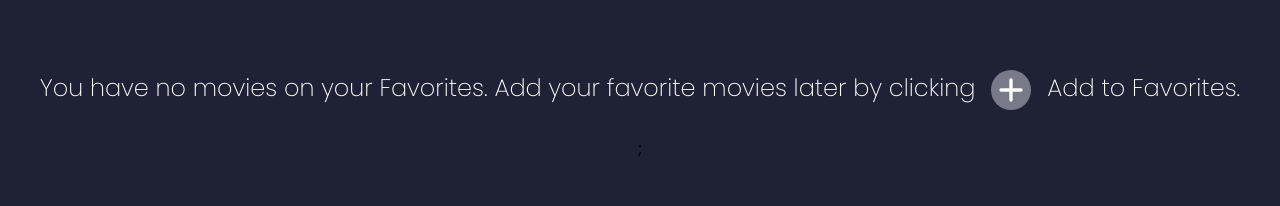
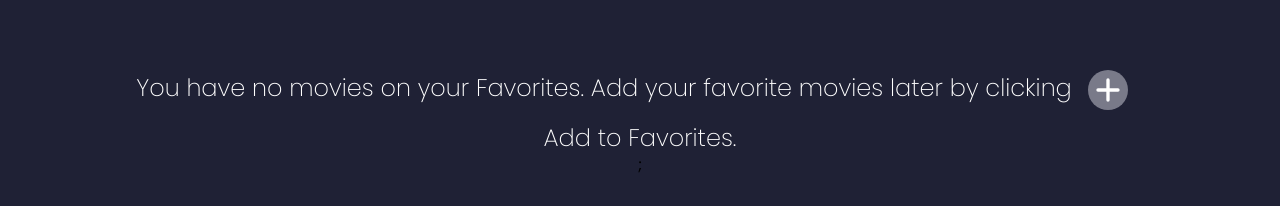
Before and after one commit to fgerrymok/react-movie-app, a React (Vite) app in the folder movie-app/: page /favourites in a window 1280 px wide. Shown: the part 122-328 px from the top of the page. Built offline with nearby package versions, Linux system fonts and the light colour scheme; no server answers.

Commit message:
Added margins to no favourites message

```diff
--- a/movie-app/src/styles/Favourites.css
+++ b/movie-app/src/styles/Favourites.css
@@ -34,7 +34,7 @@
 }
 
 .show-message {
-  margin-top: 12rem;
+  margin: 12rem 1rem 0rem 1rem;
   display: block;
   color: white;
   display: flex;
@@ -50,6 +50,10 @@
 @media (min-width: 50rem) {
   .favourites-movie-container {
     grid-template-columns: 1fr 1fr 1fr 1fr;
+  }
+
+  .show-message {
+    margin: 12rem 4rem 0rem 4rem;
   }
 }
 
```
